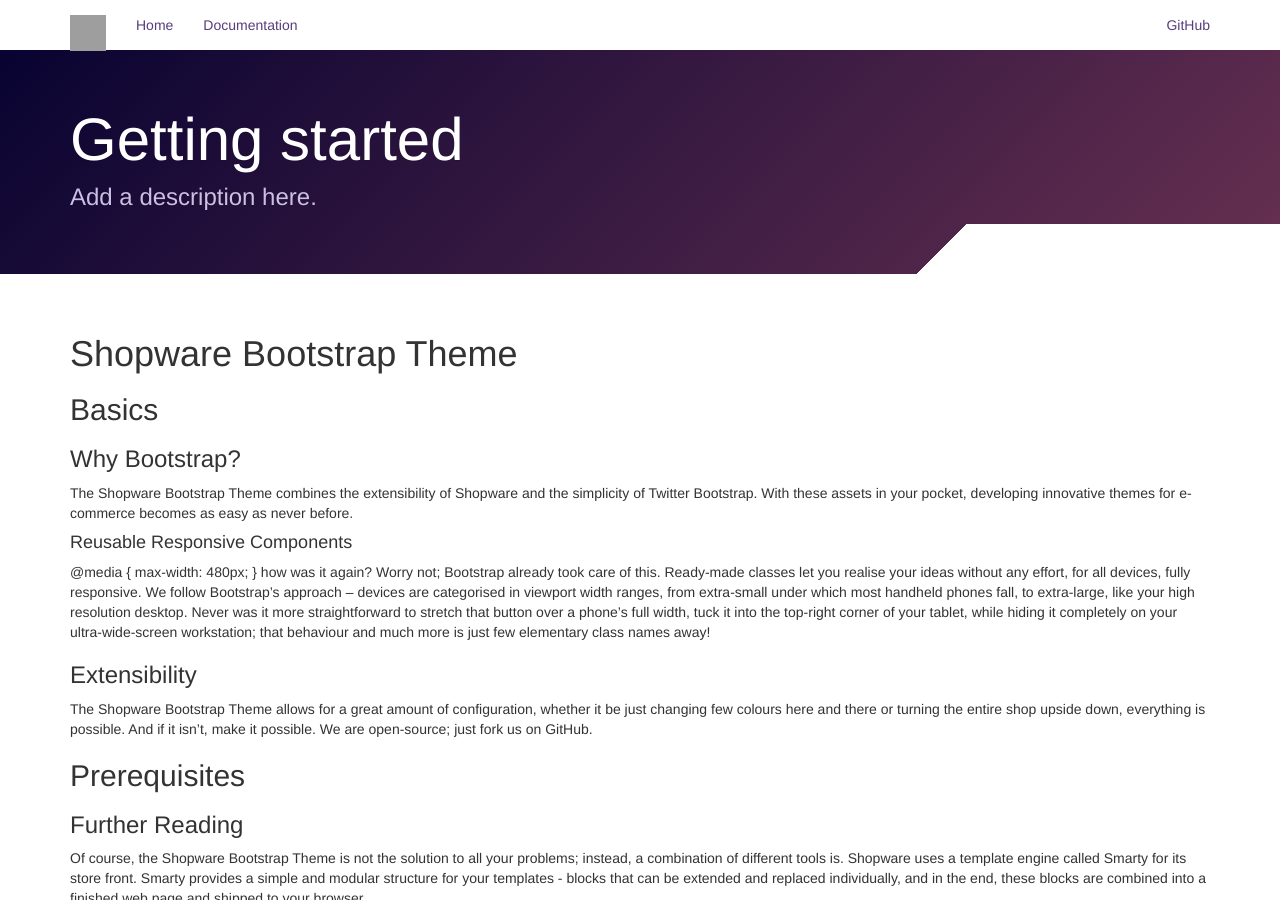
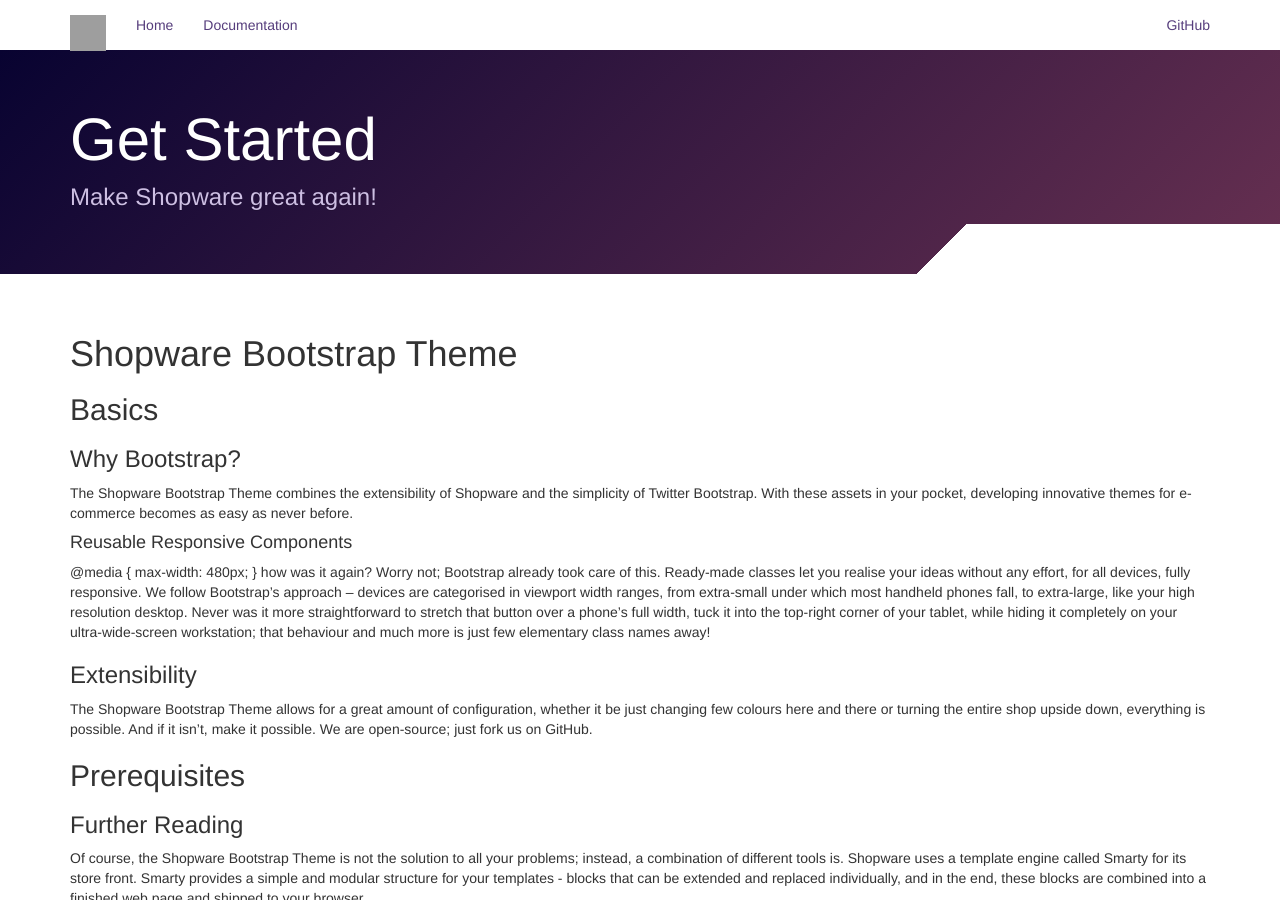
Before and after one commit to conexco/shopware-bootstrap-theme, a Jekyll site: the page built from docs/start.md, in a window 1280 px wide and 900 px high. Built offline with Jekyll 4.4.1, drawn with Linux system fonts in a browser that asks for light colours; nearby versions of some CDN libraries; grey boxes are pictures that could not be loaded.

Commit message:
Update start.md

```diff
--- a/docs/start.md
+++ b/docs/start.md
@@ -1,7 +1,7 @@
 ---
 layout: default
-title: Getting started
-description: Add a description here.
+title: Get Started
+description: Make Shopware great again!
 ---
 
 # Shopware Bootstrap Theme
```
